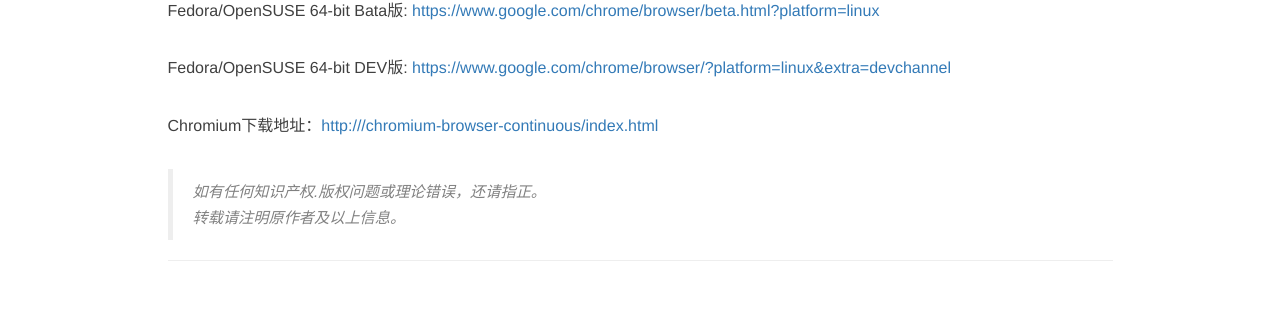
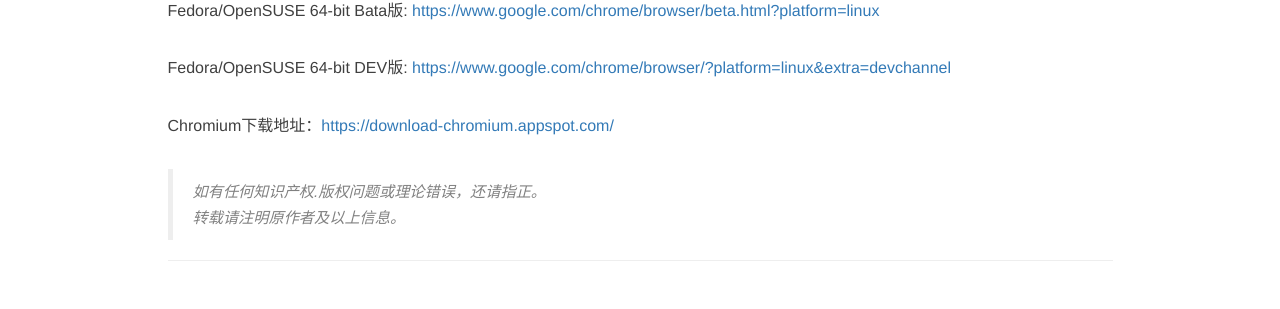
Before and after one commit to yoogg/blog, a Jekyll site: the page built from _posts/2019-04-35-Google-Chrome浏览器下载地址大全.md, in a window 1280 px wide and 900 px high, scrolled down 2353 px. Shown: the part 396-705 px from the top of the window. Built offline with Jekyll 4.4.1, drawn with Linux system fonts in a browser that asks for light colours; nearby versions of some CDN libraries; comment, search, counter and statistics services are not loaded; some of the changed lines change nothing that is shown.

Commit message:
Update 2019-04-35-Google-Chrome浏览器下载地址大全.md

```diff
--- a/_posts/2019-04-35-Google-Chrome浏览器下载地址大全.md
+++ b/_posts/2019-04-35-Google-Chrome浏览器下载地址大全.md
@@ -109,7 +109,9 @@
 Fedora/OpenSUSE 64-bit DEV版:
 [https://www.google.com/chrome/browser/?platform=linux&extra=devchannel](https://www.google.com/chrome/browser/?platform=linux&extra=devchannel)
 
-Chromium下载地址：[http:///chromium-browser-continuous/index.html](http:///chromium-browser-continuous/index.html)
+Chromium下载地址：[https://download-chromium.appspot.com/](https://download-chromium.appspot.com/)
+
+
 
 
 > 如有任何知识产权.版权问题或理论错误，还请指正。
```
